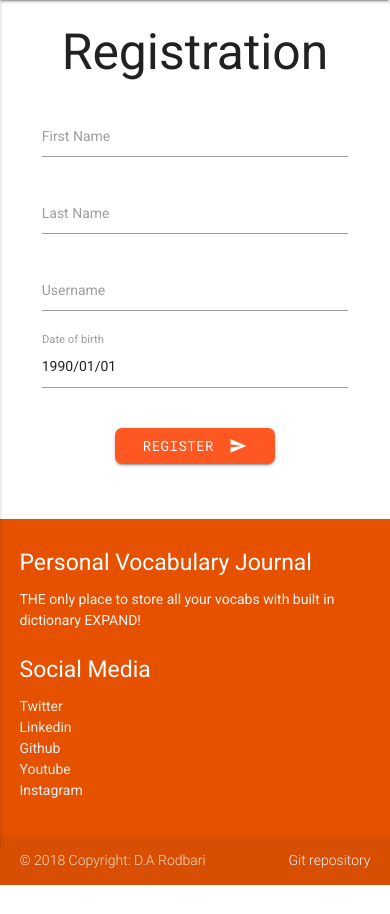
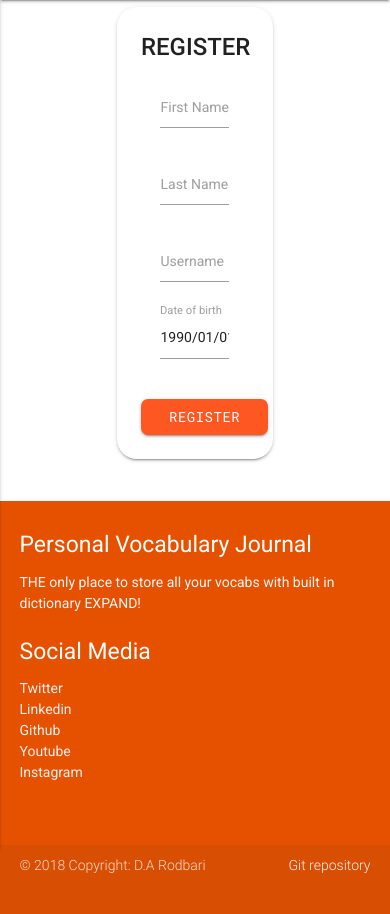
Before and after one commit to Code-Institute-Submissions/vocab_journal, a Flask app: page /register in a window 390 px wide. Shown: the part 56-970 px from the top of the page. Before the commit the page ends 941 px from the top, so only its background shows below. Run offline with Flask 2, Linux system fonts and the light colour scheme; some libraries are stand-ins or nearby versions.

Commit message:
the container removed from base template and hardcoded in individual template, doing so allows us to address the layout of each template differently! also converted login, register and check_vocab to cards, widths still to be fixed using media queries

```diff
--- a/static/css/main.css
+++ b/static/css/main.css
@@ -8,7 +8,15 @@ html, body {
 .btn {
   font-family: 'Roboto Mono', monospace; }
 
-#main-content {
+.container_minimal {
+  min-height: calc(100% - 350.297px);
+  padding-bottom: 2rem;
+  display: flex;
+  flex-direction: column;
+  justify-content: center;
+  align-items: center; }
+
+.container {
   min-height: calc(100% - 350.297px);
   padding-bottom: 2rem; }
 
@@ -105,4 +113,7 @@ html, body {
   .minimal_look {
     margin-top: 300px; } }
 
+.login_register_check_vocab {
+  width: 40%; }
+
 /*# sourceMappingURL=main.css.map */
--- a/static/scss/base.scss
+++ b/static/scss/base.scss
@@ -9,7 +9,16 @@ html, body {
     font-family: 'Roboto Mono', monospace;
 }
 
-#main-content {
+.container_minimal {
+    min-height: calc(100% - 350.297px);
+    padding-bottom: 2rem;
+    display: flex;
+    flex-direction: column;
+    justify-content: center;
+    align-items: center;
+}
+
+.container {
     min-height: calc(100% - 350.297px);
     padding-bottom: 2rem;
 }
--- a/static/scss/main.scss
+++ b/static/scss/main.scss
@@ -147,3 +147,9 @@
         margin-top: 300px;
     }
 }
+
+
+.login_register_check_vocab {
+    width: 40%;
+
+}
--- a/templates/add_vocab.html
+++ b/templates/add_vocab.html
@@ -1,4 +1,5 @@
 {% extends 'base.html'%} {% block title %}Add setup{% endblock %} {% block content %}
+<div class="container">
 
     <h2>{{ vocab.title() }}</h2>
 
@@ -137,7 +138,8 @@
         </div>
 
     </form>
+</div>
 
-{% block additional_scripts %}
+{% endblock %} {% block additional_scripts %}
 <script src="{{ url_for('static', filename='js/add_vocab.js') }}"></script>
-{% endblock %} {% endblock %}
+{% endblock %}
--- a/templates/base.html
+++ b/templates/base.html
@@ -54,9 +54,9 @@
     </header>
 
 
-    <div class="container" id="main-content">
-        {% block content %} {% endblock %}
-    </div>
+    <!--<div class="container" id="main-content">-->
+    <!--</div>-->
+    {% block content %} {% endblock %}
 
     <footer class="page-footer orange darken-4">
         <div class="container">
--- a/templates/dash.html
+++ b/templates/dash.html
@@ -1,5 +1,5 @@
 {% extends 'base.html'%} {% block title %}Dashboard{% endblock %} {% block content %}
-
+<div class="container">
     <!--FILTERS SECTION-->
     <h4 class="center-align">DASHBOARD</h4>
     <div class="card">
@@ -185,4 +185,6 @@
         </li>
         {% endfor %}
     </ul>
-{% endif %} {% endblock %}
+    {% endif %}
+</div>
+{% endblock %}
--- a/templates/register.html
+++ b/templates/register.html
@@ -1,25 +1,25 @@
 {% extends 'base.html'%} {% block title %}Register{% endblock %} {% block content %}
+<div class="container_minimal">
 
-<h2 class="center-align">Registration</h2>
-
-
-<div class="row">
+    <div class="card login_register_check_vocab">
+        <div class="card-content">
+            <span class="card-title center-align"><strong>REGISTER</strong></span>
             <form action="{{ url_for('register') }}" method="POST">
                 <div class="row">
-            <div class="input-field col col s10 offset-s1 m4 offset-m4">
-                <input id="first_name" name="first_name" type="text" minlength="2" class="validate" required>
+                    <div class="input-field col col s10 offset-s1">
+                        <input id="first_name" name="first_name" type="text" minlength="2" maxlength="10" class="validate" required>
                         <label for="first_name">First Name</label>
                     </div>
-            <div class="input-field col s10 offset-s1 m4 offset-m4">
-                <input id="last_name" name="last_name" type="text" minlength="2" class="validate" required>
+                    <div class="input-field col s10 offset-s1">
+                        <input id="last_name" name="last_name" type="text" minlength="2" maxlength="10" class="validate" required>
                         <label for="last_name">Last Name</label>
                     </div>
 
-            <div class="input-field col s10 offset-s1 m4 offset-m4">
-                <input id="username" name="username" type="text" minlength="3" class="validate" required>
+                    <div class="input-field col s10 offset-s1">
+                        <input id="username" name="username" type="text" minlength="3" maxlength="10" class="validate" required>
                         <label for="username">Username</label>
                     </div>
-            <div class="input-field col s10 offset-s1 m4 offset-m4">
+                    <div class="input-field col s10 offset-s1">
                         <input id="dob" name="dob" type="text" class="datepicker">
                         <label for="dob">Date of birth</label>
                     </div>
@@ -43,8 +43,9 @@
                 </div>
             </form>
         </div>
+    </div>
+</div>
 
-
-{% block additional_scripts %}
+{% endblock %} {% block additional_scripts %}
 <script src="{{ url_for('static', filename='js/datepicker.js') }}"></script>
-{% endblock %} {% endblock %}
+{% endblock %}
--- a/templates/vocab.html
+++ b/templates/vocab.html
@@ -1,4 +1,5 @@
 {% extends 'base.html'%} {% block title %}{{ vocab.vocab }}{% endblock %} {% block content %}
+<div class="container">
     <h2>{{ vocab.vocab.title() }}</h2>
 
     <!--VOCAB BRIEF-->
@@ -144,8 +145,9 @@
         {% endif %}
         <a href="{{ url_for('dash') }}" class="waves-effect waves-light btn btn_small deep-orange">Back to dash</a>
     </div>
+</div>
 
-{% block additional_scripts %}
+{% endblock %} {% block additional_scripts %}
 <script src="{{ url_for('static', filename='js/view_vocab.js') }}"></script>
 <script>
     /* global $ */
@@ -167,4 +169,4 @@
 
     });
 </script>
-{% endblock %} {% endblock %}
+{% endblock %}
```
Also changed, not shown: templates/check_vocab.html (+10 -6 lines), templates/edit_vocab.html (+4 -4 lines), templates/index.html (+45 -11 lines), templates/manage_sources.html (+4 -7 lines), templates/view_user.html (+4 -3 lines), 1 other file. Lines whose indentation alone changed are shown as unchanged.
